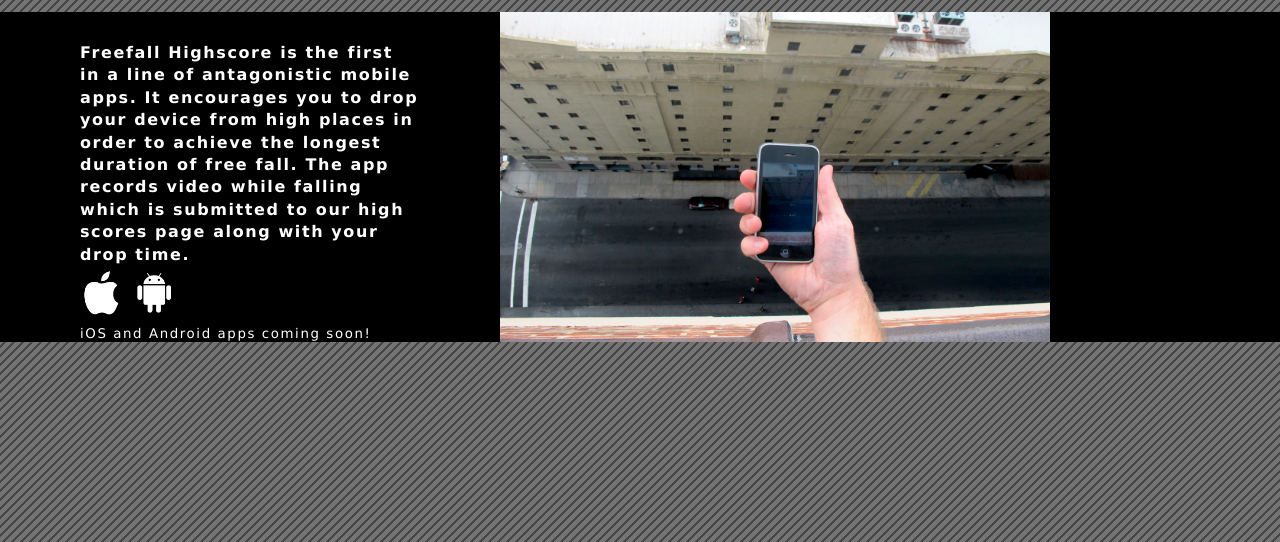
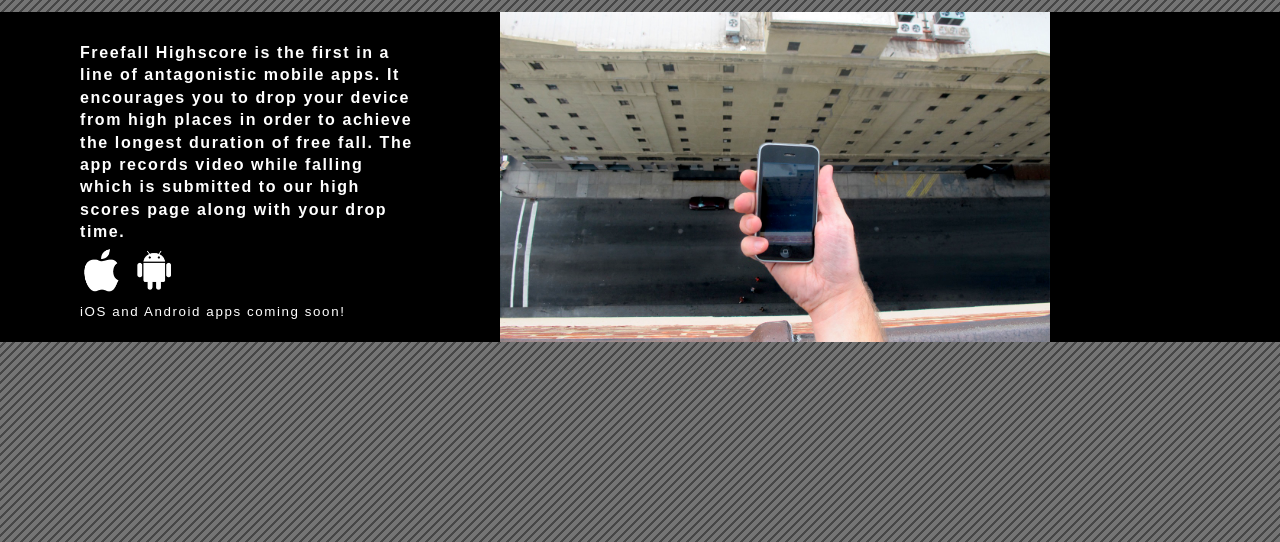
Before and after one commit to FreeFallHighScore/FreeFallHighScorePHP, a plain HTML site: page index.html in a window 1280 px wide. Shown: the part 258-800 px from the top of the page. Drawn offline with Linux system fonts and the light colour scheme.

Commit message:
changed webfont to Ubuntu
Signed-off-by: melonpear <helen@y7mail.com>

```diff
--- a/css/home.css
+++ b/css/home.css
@@ -78,7 +78,8 @@ a:hover img {
 	min-width: 1100px;
 }
 p {
-	font: bold 12pt Verdana, sans-serif;
+	font-family: 'Ubuntu', sans-serif;
+	font-weight: 700;
 	letter-spacing: .1em;
 	line-height: 140%;
 	padding: 30px 80px;
```
Also changed, not shown: contest.html (+1 -0 lines).
